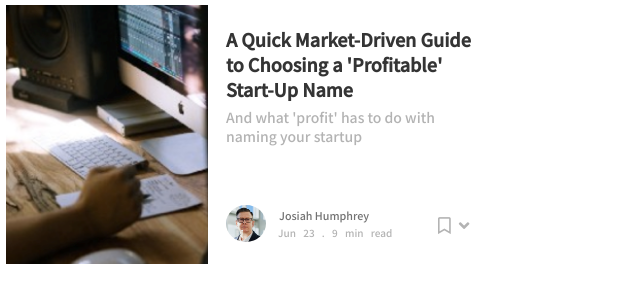
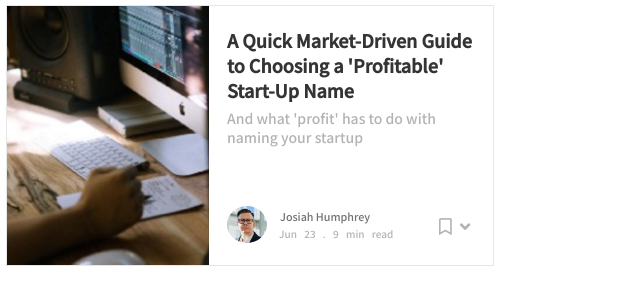
Before and after one commit to chevtong/css-integration, a plain HTML site: page interface3.html in a window 1280 px wide. Shown: the whole page, without its empty margins (0-640 px from the left). Drawn offline with Linux system fonts and the light colour scheme.

Commit message:
Add border/inter3

```diff
--- a/style3.css
+++ b/style3.css
@@ -52,7 +52,7 @@ p{
 
 .wrapper{
   /* background-color: brown; */
-  border: 1px solid ²#e6e6e6;
+  border: 1px solid #e6e6e6;
   height:calc(265px - 6px);
   max-width:calc(496px - 10px);
   margin: 1px;
```
